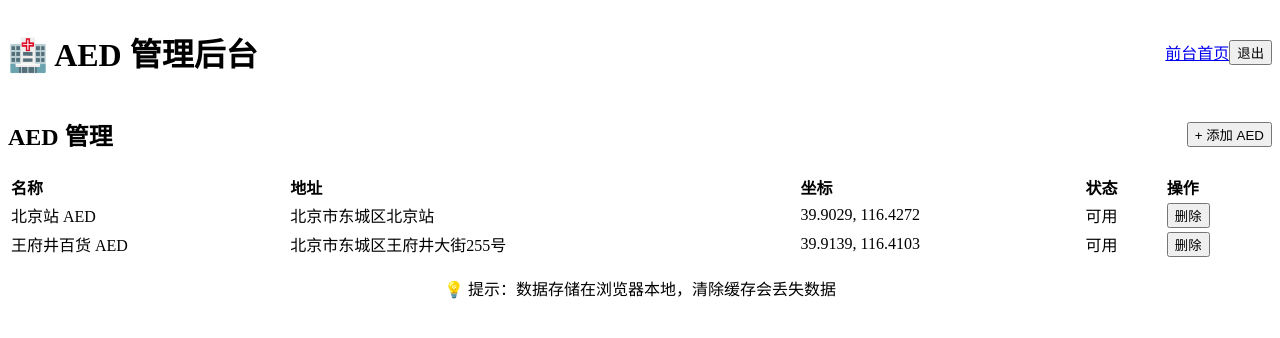
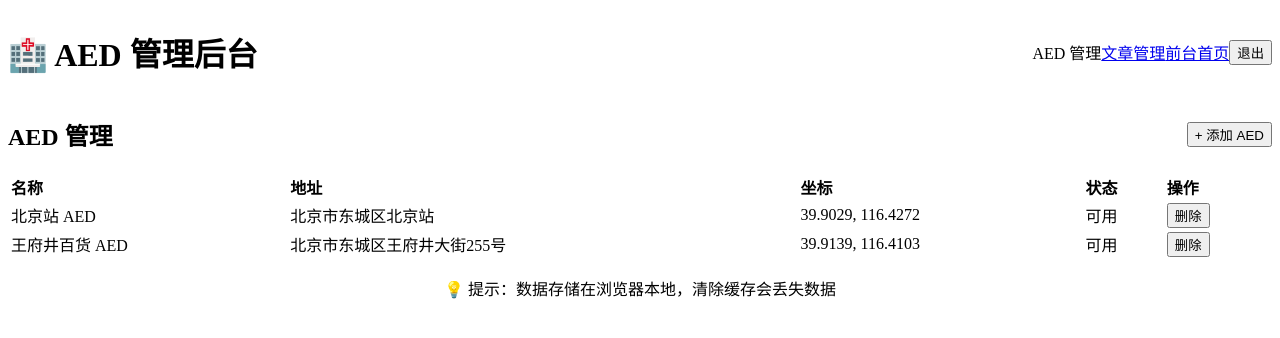
Before and after one commit to shuzurenceshi/aed-locator, a Next.js app: page /admin/dashboard in a window 1280 px wide. Shown: the top 338 px of the page. Built offline with nearby package versions, Linux system fonts and the light colour scheme; sample sign-in values are in the browser's storage.

Commit message:
auto sync: 2026-04-01 10:00:13

```diff
--- a/src/app/admin/dashboard/page.tsx
+++ b/src/app/admin/dashboard/page.tsx
@@ -99,8 +99,10 @@ export default function AdminDashboard() {
         <div className="max-w-7xl mx-auto flex items-center justify-between">
           <h1 className="text-xl font-bold">🏥 AED 管理后台</h1>
           <div className="flex gap-4">
-            <a href="/" className="text-white hover:underline">前台首页</a>
-            <button onClick={handleLogout} className="text-white hover:underline">退出</button>
+            <span className="text-white font-semibold">AED 管理</span>
+            <a href="/admin/articles" className="text-white/80 hover:text-white">文章管理</a>
+            <a href="/" className="text-white/80 hover:text-white">前台首页</a>
+            <button onClick={handleLogout} className="text-white/80 hover:text-white">退出</button>
           </div>
         </div>
       </header>
```
